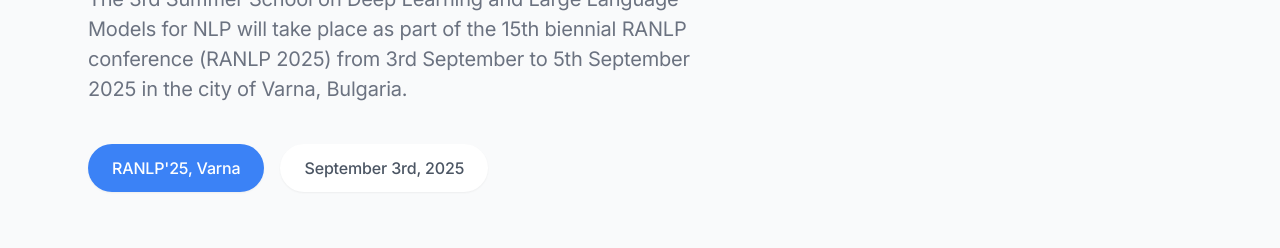
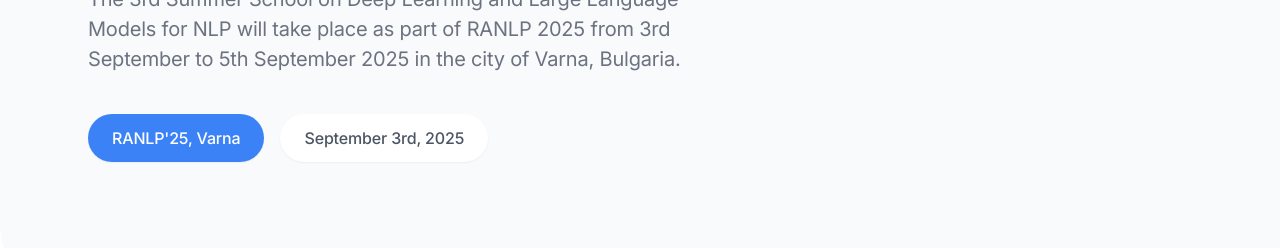
Before and after one commit to ranlp2025-summer-school/ranlp2025-summer-school.github.io, a website: page index.html in a window 1280 px wide. Shown: the part 552-800 px from the top of the page. Drawn offline with Linux system fonts and the light colour scheme.

Commit message:
001: Changing content

```diff
--- a/index.html
+++ b/index.html
@@ -70,7 +70,7 @@
                                     </svg>
                                      NLP
                                 </span>.</h1>
-                                <p class="text-xl text-gray-500 mb-10" data-aos="fade-right" data-aos-delay="200">The 3rd Summer School on Deep Learning and Large Language Models for NLP will take place as part of the 15th biennial RANLP conference (RANLP 2025) from 3rd September to 5th September 2025 in the city of Varna, Bulgaria.</p>
+                                <p class="text-xl text-gray-500 mb-10" data-aos="fade-right" data-aos-delay="200">The 3rd Summer School on Deep Learning and Large Language Models for NLP will take place as part of RANLP 2025 from 3rd September to 5th September 2025 in the city of Varna, Bulgaria.</p>
 
                                 <!-- Buttons -->
                                 <div class="max-w-xs mx-auto sm:max-w-none sm:flex sm:justify-center md:justify-start space-y-4 sm:space-y-0 sm:space-x-4 mb-12 md:mb-20" data-aos="fade-right" data-aos-delay="300">
```
